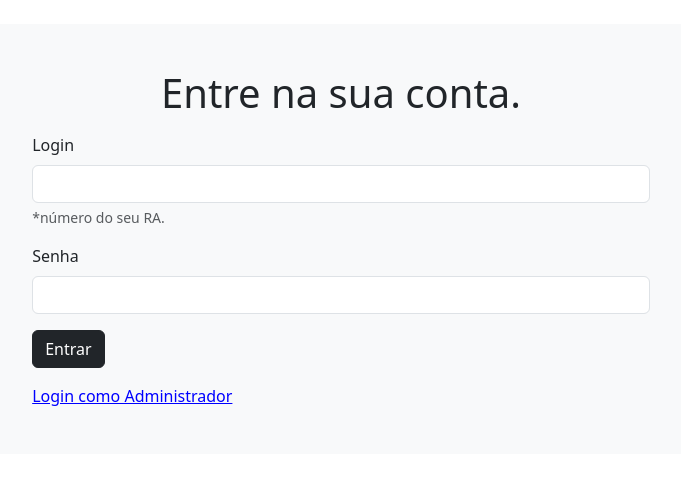
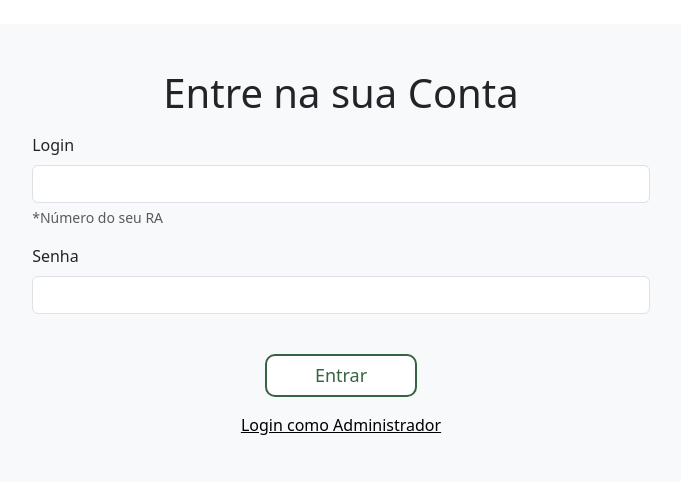
Before and after one commit to Galaticos-API/API-1, a Flask app: page /login/ in a window 1280 px wide. Shown: the part 61-543 px from the top of the page, without its empty margins (299-980 px from the left). Run offline with Flask 3, Linux system fonts and the light colour scheme; some libraries are stand-ins or nearby versions.

Commit message:
STYLE - Alteração nos botões das páginas de Login e Cadastro

```diff
--- a/src/static/styles/styles.css
+++ b/src/static/styles/styles.css
@@ -195,5 +195,6 @@ select:hover {
 #btn_modal_adm {
     cursor: pointer;
     text-decoration: underline;
-    color: blue;
+    font-weight: 500;
+    color: black;
 }
--- a/src/templates/user/cadastro.html
+++ b/src/templates/user/cadastro.html
@@ -1,7 +1,7 @@
 <!-- templates/atestados.html -->
 {% extends "base.html" %} {% block title %}Atestados{% endblock %} {% block content %}
 <div class="content" id="divCadastro">
-  <h1 class="mb-3 text-center">Crie uma conta.</h1>
+  <h1 class="mb-3 text-center">Crie uma Conta</h1>
   <div>
     <form id="formCadastro" class="row justify-content-md-center" method="POST">
       <div class="mb-3 col-4">
@@ -51,7 +51,7 @@
       </div> -->
 
       <div class="col-7">
-        <button type="submit" class="btn btn-dark">Criar</button>
+        <center><button type="submit" class="btn btn-outline-primary mt-4 px-5">Criar</button></center>
       </div>
 
       <div id="resposta"></div>
--- a/src/templates/user/login.html
+++ b/src/templates/user/login.html
@@ -13,7 +13,7 @@
           <input type="password" class="form-control" id="senhaADM" name="senhaADM" required />
         </div>
         <div class="modal-footer">
-          <button type="submit" class="btn btn-dark">Entrar</button>
+          <button type="submit" class="btn btn-outline-primary">Entrar</button>
         </div>
       </form>
     </div>
@@ -21,23 +21,23 @@
 </div>
 
 <div class="content">
-  <h1 class="mb-3 text-center">Entre na sua conta.</h1>
+  <h1 class="mb-3 text-center">Entre na sua Conta</h1>
   <form id="loginForm" class="row justify-content-md-center" method="POST">
     <div class="mb-3 col-7">
       <label for="login" class="form-label">Login</label>
       <input type="text" class="form-control" id="login" name="login" required />
-      <div id="loginHelp" class="form-text">*número do seu RA.</div>
+      <div id="loginHelp" class="form-text">*Número do seu RA</div>
     </div>
     <div class="mb-3 col-7">
       <label for="senha" class="form-label">Senha</label>
       <input type="password" class="form-control" id="senha" name="senha" required />
     </div>
     <div class="mb-3 col-7">
-      <button type="submit" class="btn btn-dark">Entrar</button>
+      <center><button type="submit" class="btn btn-outline-primary mt-4 px-5">Entrar</button></center>
     </div>
     <div class="col-7">
       <span>
-        <a id="btn_modal_adm" data-bs-toggle="modal" data-bs-target="#modal_adm">Login como Administrador</a>
+        <center><a id="btn_modal_adm" data-bs-toggle="modal" data-bs-target="#modal_adm">Login como Administrador</a></center>
       </span>
     </div>
   </form>
```
